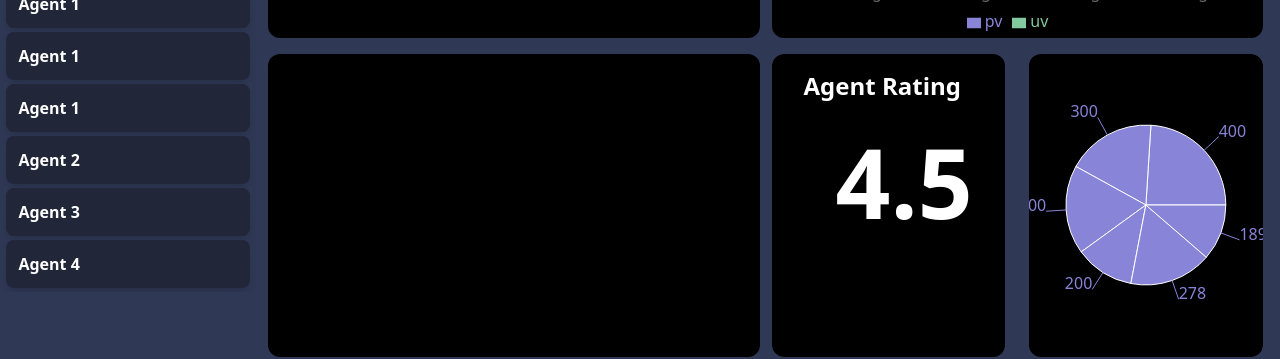
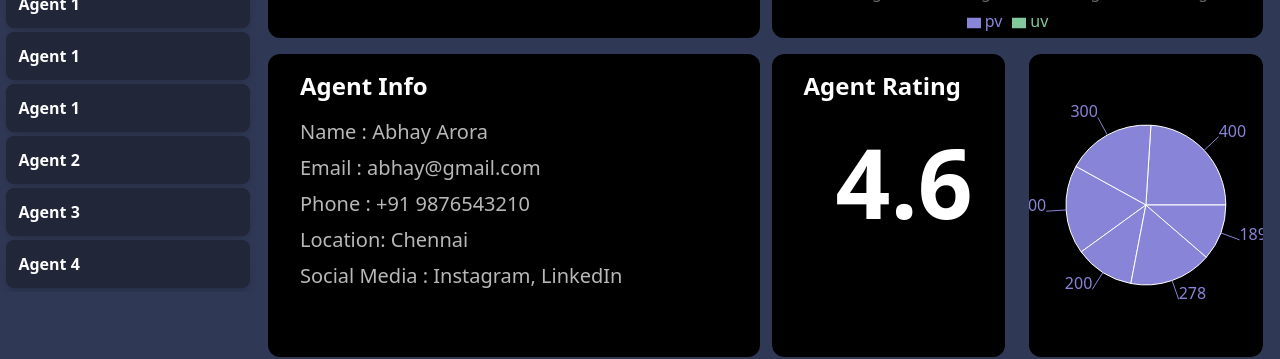
Before and after one commit to hackathon7sustainabledev/frontend, a Next.js app: page / in a window 1280 px wide. Shown: the part 384-743 px from the top of the page. Built offline with nearby package versions, Linux system fonts and the light colour scheme.

Commit message:
MAPS AA GYA

```diff
--- a/pages/index.js
+++ b/pages/index.js
@@ -140,12 +140,18 @@ export default function Home() {
           </div>
           <div className='flex h-[45%] w-[100%]'>
             <div className='w-[48%] h-[100%] mr-3 ml-3 bg-black rounded-xl text-white'>
+              <p className='mt-4 mb-4 ml-8 text-white text-2xl font-extrabold'>Agent Info</p>
+              <p className='mt-2 ml-8 text-[#b8b8b8] text-xl font-medium'>Name : Abhay Arora</p>
+              <p className='mt-2 ml-8 text-[#b8b8b8] text-xl font-medium'>Email : abhay@gmail.com</p>
+              <p className='mt-2 ml-8 text-[#b8b8b8] text-xl font-medium'>Phone : +91 9876543210</p>
+              <p className='mt-2 ml-8 text-[#b8b8b8] text-xl font-medium'>Location: Chennai</p>
+              <p className='mt-2 ml-8 text-[#b8b8b8] text-xl font-medium'>Social Media : Instagram, LinkedIn</p>
 
             </div>
             <div className='flex w-[48%] h-[100%] rounded-xl overflow-hidden'>
                 <div className="w-[48%] h-[100%] mr-6 bg-black rounded-xl">
                   <p className='mt-4 ml-8 text-white text-2xl font-extrabold'>Agent Rating</p>
-                  <p className='mt-8 ml-16 text-white text-8xl font-extrabold'>4.5</p>
+                  <p className='mt-8 ml-16 text-white text-8xl font-extrabold'>4.6</p>
                 </div>
                 <div className="w-[48%] h-[100%] bg-black rounded-xl">
                 <ResponsiveContainer width="100%" height="100%">
```
